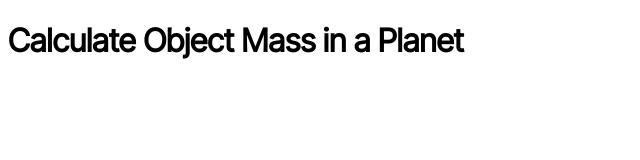
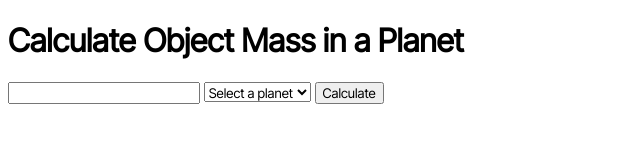
Before and after one commit to rediahmds/Day-24-Mini-Project-Object-in-a-Planet, a plain HTML site: page index.html in a window 1280 px wide. Shown: the whole page, without its empty margins (0-640 px from the left). Drawn offline with Linux system fonts and the light colour scheme.

Commit message:
Added input elements

```diff
--- a/index.html
+++ b/index.html
@@ -18,6 +18,31 @@
   <body>
     <h1>Calculate Object Mass in a Planet</h1>
 
+    <div class="main-container">
+      <form action="" class="input-block-container">
+        <!-- Input Weight -->
+        <input type="text" name="" id="object-mass" class="input-items"/>
+
+        <!-- Select Planet -->
+        <select name="" id="" class="input-items">
+          <option value="none">Select a planet</option>
+          <option value="mercury">Mercury</option>
+          <option value="venus">Venus</option>
+          <option value="earth">Earth</option>
+          <option value="mars">Mars</option>
+          <option value="jupiter">Jupiter</option>
+          <option value="saturn">Saturn</option>
+          <option value="uranus">Uranus</option>
+          <option value="neptune">Neptune</option>
+        </select>
+
+        <!-- Calculate Button -->
+        <button class="input-items">Calculate</button>
+      </form>
+
+      <div class="result-block-container"></div>
+    </div>
+
     <script src="./script/script.js"></script>
   </body>
 </html>
```
